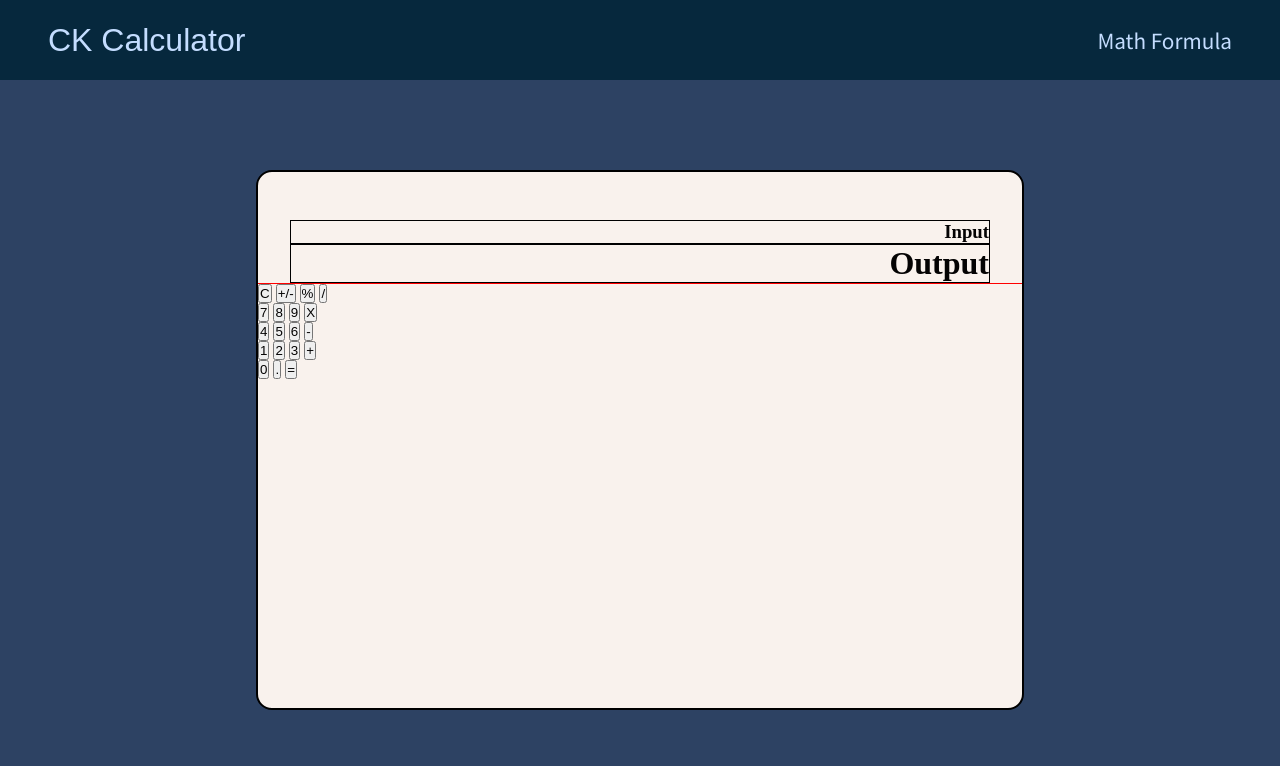
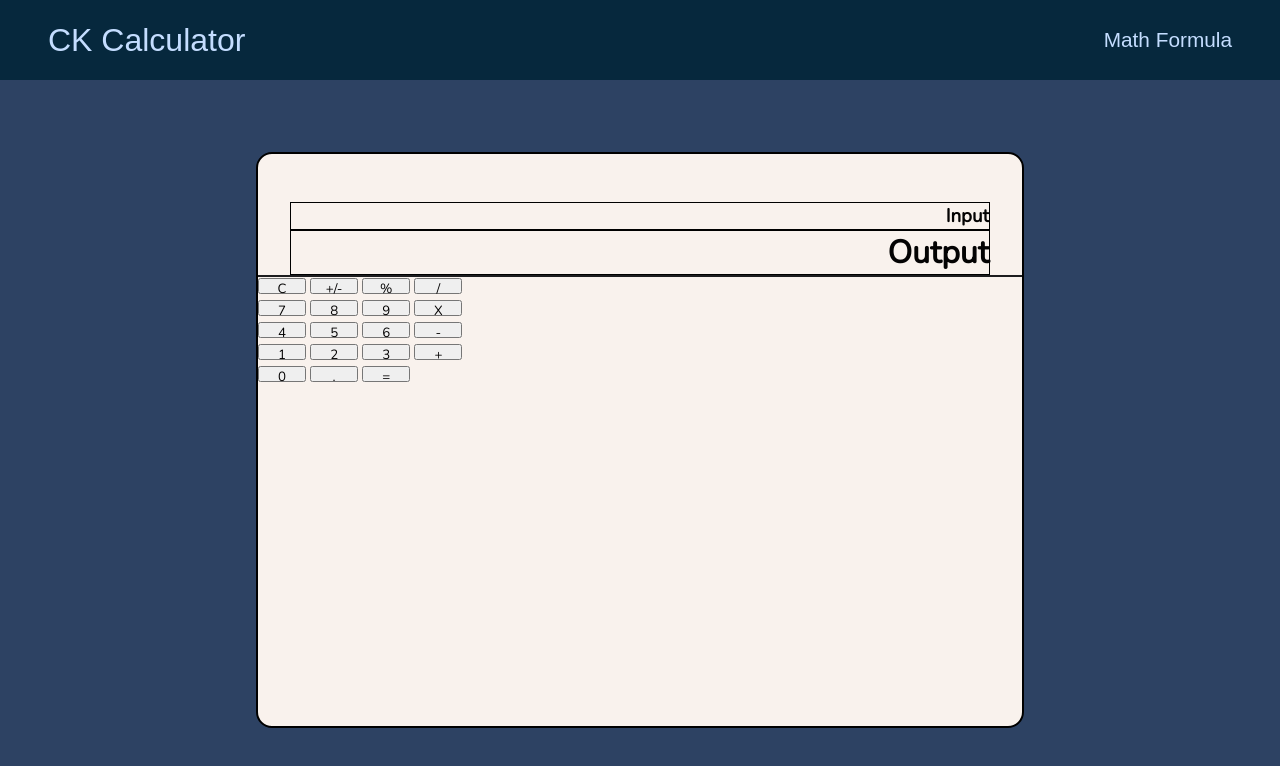
Before and after one commit to chriskokc/calculator-web, a plain HTML site: page index.html in a window 1280 px wide. Drawn offline with nearby package versions, Linux system fonts and the light colour scheme; a web font is replaced by a local one.

Commit message:
changed font and color for the calculator display and buttons.

```diff
--- a/index.html
+++ b/index.html
@@ -21,31 +21,31 @@
             <hr class="calculator__divider">
             <div class="calculator__container">
                 <div class="calculator__keypads">
-                    <div class="calculator__first-row">
+                    <div class="calculator__row">
                         <button class="calculator__btn calculator__btn--functional">C</button>
                         <button class="calculator__btn calculator__btn--functional">+/-</button>
                         <button class="calculator__btn calculator__btn--functional">%</button>
                         <button class="calculator__btn calculator__btn--functional">/</button>
                     </div>
-                    <div class="calculator__second-row">
+                    <div class="calculator__row">
                         <button class="calculator__btn">7</button>
                         <button class="calculator__btn">8</button>
                         <button class="calculator__btn">9</button>
                         <button class="calculator__btn calculator__btn--functional">X</button>
                     </div>
-                    <div class="calculator__third-row">
+                    <div class="calculator__row">
                         <button class="calculator__btn">4</button>
                         <button class="calculator__btn">5</button>
                         <button class="calculator__btn">6</button>
                         <button class="calculator__btn calculator__btn--functional">-</button>
                     </div>
-                    <div class="calculator__forth-row">
+                    <div class="calculator__row">
                         <button class="calculator__btn">1</button>
                         <button class="calculator__btn">2</button>
                         <button class="calculator__btn">3</button>
                         <button class="calculator__btn calculator__btn--functional">+</button>
                     </div>
-                    <div class="calculator__fifth-row">
+                    <div class="calculator__row">
                         <button class="calculator__btn calculator__btn--stretch">0</button>
                         <button class="calculator__btn">.</button>
                         <button class="calculator__btn calculator__btn--standout">=</button>
--- a/style.scss
+++ b/style.scss
@@ -13,14 +13,16 @@ $navbar-color: #06283D;
 // calculator color
 $calc-color: #F9F2ED;
 $keys-color: #040303;
+$divider-color: #1D1D1F;
 
-// text color
-$text-color: #C4DDFF;
+// logo color
+$logo-color: #C4DDFF;
+
 
 // font family
 $logo-font: 'Anek Latin', sans-serif;
 $btn-font: 'Nunito', sans-serif;
-$formula-font: 'Noto Sans JP', sans-serif;
+$link-font: 'Noto Sans JP', sans-serif;
 
 // tag selector
 
@@ -30,7 +32,8 @@ $formula-font: 'Noto Sans JP', sans-serif;
     padding: 0;
     box-sizing: border-box;
     // GLOBAL
-    color: $text-color;
+    color: $keys-color;
+    font-family: $btn-font;
 }
 
 a:link,
@@ -59,11 +62,13 @@ nav {
         font-family: $logo-font;
         font-weight: 500;
         font-size: 2rem;
+        color: $logo-color;
     }
 
     .nav__formula-link {
-        font-family: $formula-font;
+        font-family: $logo-font;
         font-size: 1.3rem;
+        color: $logo-color;
     }
 }
 
@@ -79,7 +84,7 @@ main {
         border-radius: 1rem;
         background-color: $calc-color;
         width: 60%;
-        height: 75%;
+        height: 80%;
 
         .calculator__display {
             margin: 3rem 2rem 0;
@@ -87,39 +92,37 @@ main {
 
             .calculator__input {
                 border: 1px solid black;
-                color: $keys-color;
 
 
             }
 
             .calculator__output {
                 border: 1px solid black;
-                color: $keys-color;
 
 
             }
         }
 
         .calculator__divider {
-            background-color: red;
+            background-color: $divider-color;
             width: 100%;
-            height: 1px;
+            height: 2px;
         }
 
         .calculator__container {
+
             .calculator__keypads {
-                .calculator__first-row,
-                .calculator__second-row,
-                .calculator__third-row,
-                .calculator__forth-row,
-                .calculator__fifth-row {
+
+                .calculator__row {
 
                     .calculator__btn {
-                        color: $keys-color;
+                        width: 3rem;
+                        height: 1rem;
                     }
 
+                }
 
-                }
+
 
             }
 
```
Also changed, not shown: style.css.
